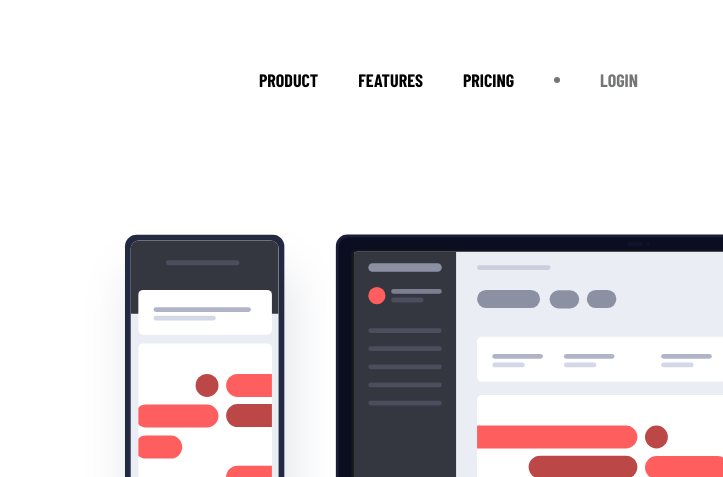
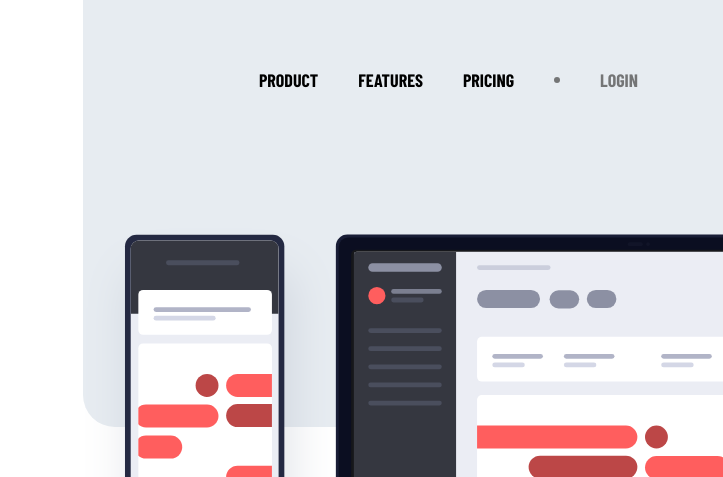
Before and after one commit to Lo-Deck/Project-tracking-intro, a plain HTML site: page index.html in a window 1280 px wide. Shown: the top 477 px of the page, 557-1280 px from the left. Drawn offline with nearby package versions, Linux system fonts and the light colour scheme.

Commit message:
Add files via upload

```diff
--- a/index.html
+++ b/index.html
@@ -12,6 +12,8 @@
       <title>Frontend Mentor | Project tracking intro component</title>
     </head>
     <body>
+
+      <div class="background"></div>
 
       <main class="container">
 
--- a/style.css
+++ b/style.css
@@ -10,6 +10,16 @@ body{
     font-size: 0.9375rem;
     font-weight: 400;
     font-style: normal;
+}
+
+.background{
+    background-color: #E7ECF1;
+    border-radius: 0 0 0 2rem;
+    width: 50%;
+    height: 26.5625rem;
+    position: absolute;
+        left: 50%;
+    z-index: -1;
 }
 
 img{
@@ -200,6 +210,12 @@ a{
 
 @media screen and (min-width: 76rem) {
 
+
+    .background{
+        width: 50%;
+        height: 26.6875rem;
+    }
+
     .container{
         padding: 4rem 0 7.75rem;
     }
@@ -222,6 +238,7 @@ a{
 
     .list-menu{
         visibility: visible;
+        background: transparent;
         display: flex;
         justify-content: space-between;
         align-items: center;
```
